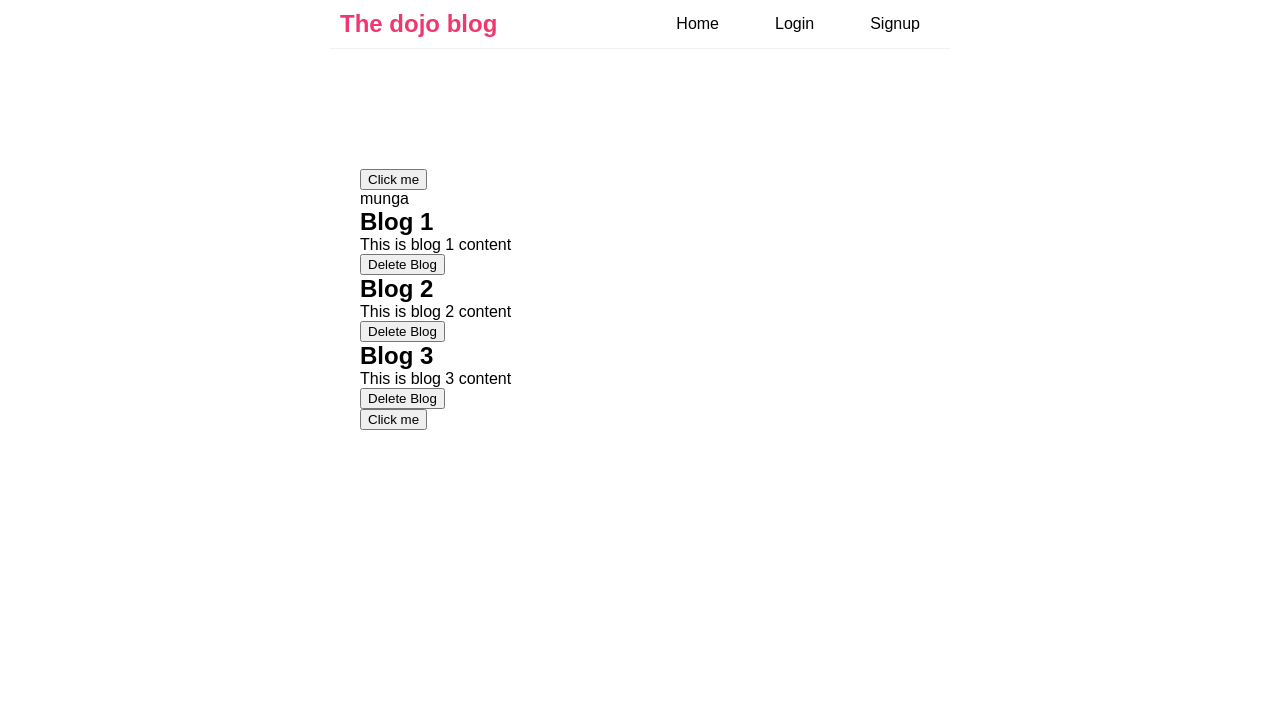
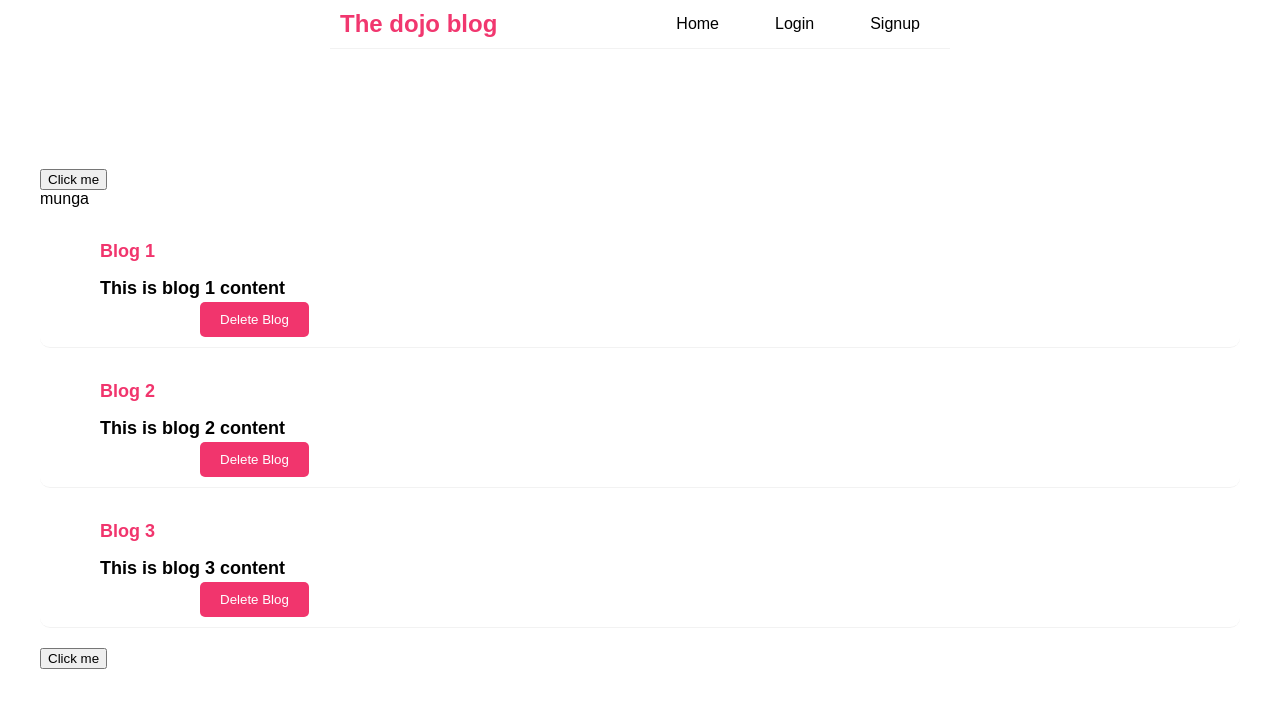
Before and after one commit to Wairioko/React-Tutorial, a React (Create React App) app: page / in a window 1280 px wide. Shown: the top 708 px of the page. Built offline with nearby package versions, Linux system fonts and the light colour scheme.

Commit message:
styling for blogs and delete buttons added

```diff
--- a/src/index.css
+++ b/src/index.css
@@ -42,8 +42,52 @@
 
 
 .content {
-  max-width: 600px;
+  max-width: auto;
   margin: 40px auto;
   padding: 20px;
 }
+
+.blog-preview{
+  padding: 10px 60px;
+  margin: 20px 0px;
+  border-radius: 10px;
+  border-bottom: 1px solid #f2f2f2;
+  transition: box-shadow 0.3s ease;
+  cursor: pointer;
+  align-items: left;
+  flex-direction: column;
+  font-size: large;
+  line-height: 1.5;
+  font-family: 'Roboto', sans-serif;
+  font-weight: 700;
+
 }
+
+.blog-preview:hover{
+  box-shadow: 1px 3px 5px rgb(185, 21, 185);
+}
+
+.blog-preview h2{
+  color: #f1356d;
+  font-size: large;
+  margin-bottom: 10px;
+}
+
+
+.delete-button{
+  background-color: #f1356d;
+  color: white;
+  border: none;
+  padding: 10px 20px;
+  border-radius: 5px;
+  margin-left: 100px;
+  cursor: pointer;
+  transition: background-color 0.3s ease;
+}
+
+.delete-button:hover{
+  background-color: #e81e4d;
+
+}
+
+}
```
